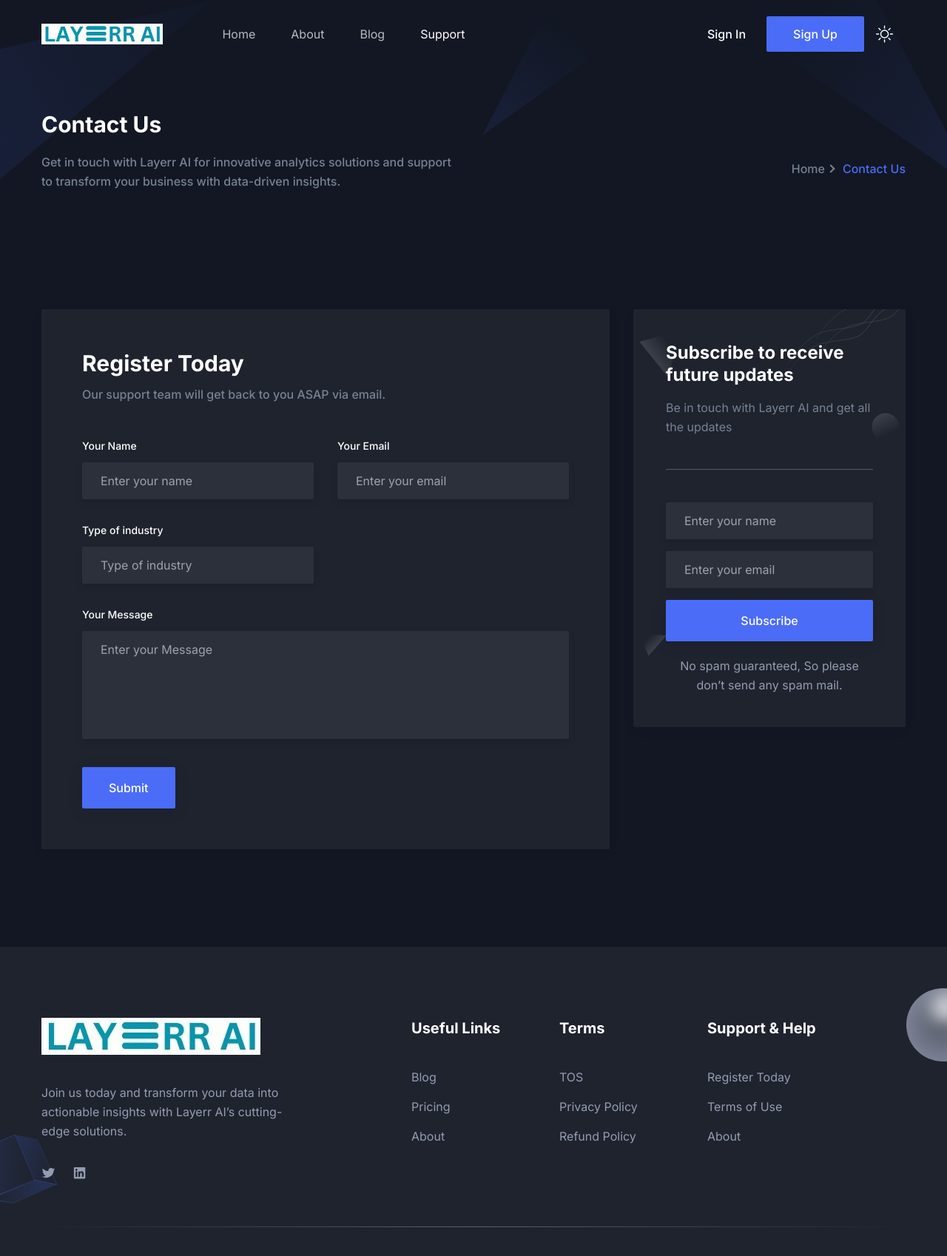
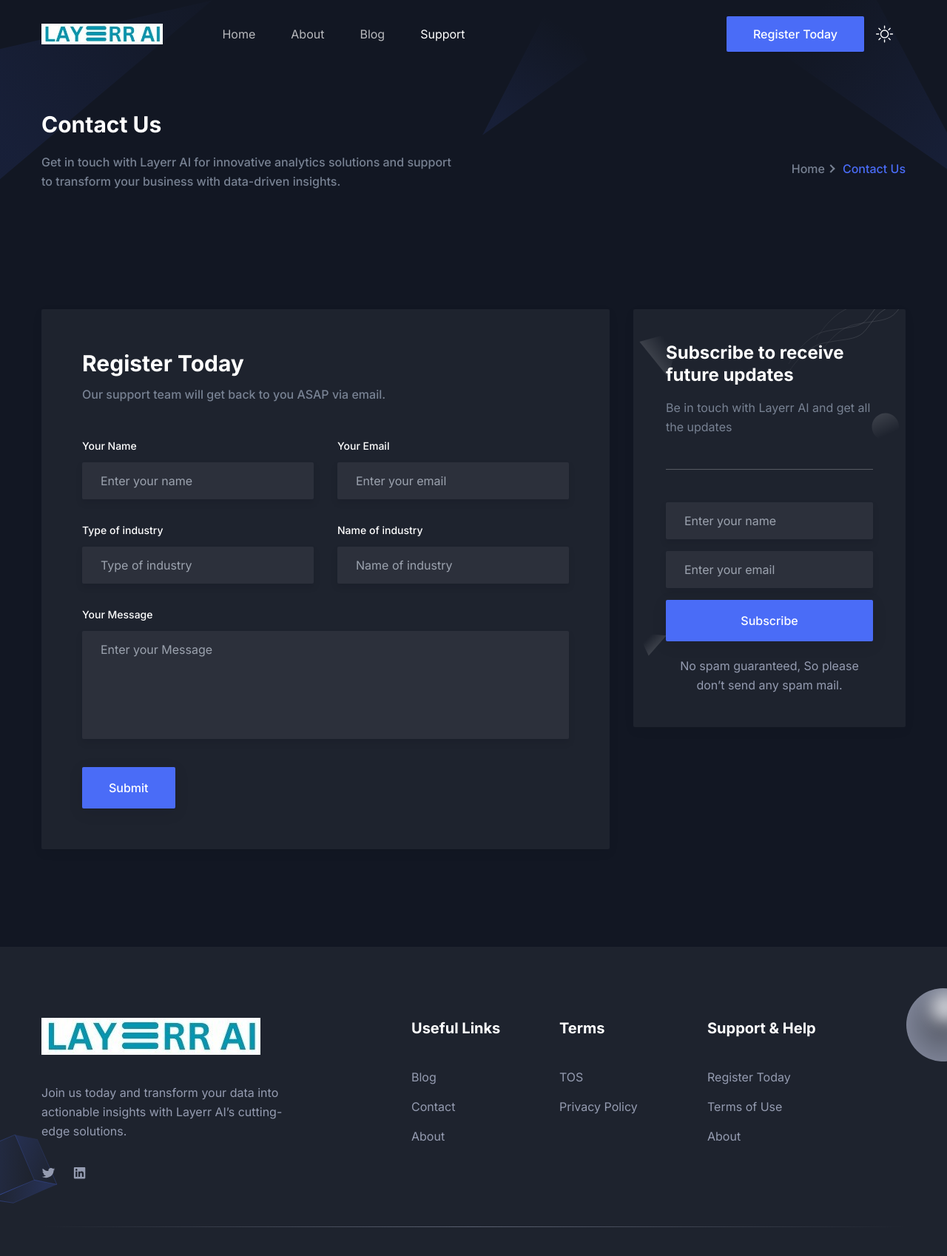
Before and after one commit to Riyazul555/layerr-frontend, a Next.js app: page /contact in a window 1280 px wide. Shown: the top 1698 px of the page at 74% size. Built offline with nearby package versions, Linux system fonts and the light colour scheme.

Commit message:
New Changes added up

```diff
--- a/components/Contact/index.tsx
+++ b/components/Contact/index.tsx
@@ -58,8 +58,23 @@ const Contact = () => {
                         Type of industry
                       </label>
                       <input
-                        type="email"
+                        type="text"
                         placeholder="Type of industry"
+                        className="w-full rounded-sm border border-stroke bg-[#f8f8f8] px-6 py-3 text-base text-body-color outline-none focus:border-primary dark:border-transparent dark:bg-[#2C303B] dark:text-body-color-dark dark:shadow-two dark:focus:border-primary dark:focus:shadow-none"
+                      />
+                    </div>
+                  </div>
+                  <div className="w-full px-4 md:w-1/2">
+                    <div className="mb-8">
+                      <label
+                        htmlFor="nameofindustry"
+                        className="mb-3 block text-sm font-medium text-dark dark:text-white"
+                      >
+                        Name of industry
+                      </label>
+                      <input
+                        type="text"
+                        placeholder="Name of industry"
                         className="w-full rounded-sm border border-stroke bg-[#f8f8f8] px-6 py-3 text-base text-body-color outline-none focus:border-primary dark:border-transparent dark:bg-[#2C303B] dark:text-body-color-dark dark:shadow-two dark:focus:border-primary dark:focus:shadow-none"
                       />
                     </div>
--- a/components/Footer/index.tsx
+++ b/components/Footer/index.tsx
@@ -110,10 +110,10 @@ const Footer = () => {
                   </li>
                   <li>
                     <a
-                      href="/pricing"
+                      href="/contact"
                       className="mb-4 inline-block text-base text-body-color duration-300 hover:text-primary dark:text-body-color-dark dark:hover:text-primary"
                     >
-                      Pricing
+                      Contact
                     </a>
                   </li>
                   <li>
@@ -150,14 +150,14 @@ const Footer = () => {
                       Privacy Policy
                     </a>
                   </li>
-                  <li>
+                  {/* <li>
                     <a
                       href="/"
                       className="mb-4 inline-block text-base text-body-color duration-300 hover:text-primary dark:text-body-color-dark dark:hover:text-primary"
                     >
                       Refund Policy
                     </a>
-                  </li>
+                  </li> */}
                 </ul>
               </div>
             </div>
--- a/components/Header/index.tsx
+++ b/components/Header/index.tsx
@@ -159,17 +159,17 @@ const Header = () => {
                 </nav>
               </div>
               <div className="flex items-center justify-end pr-16 lg:pr-0">
-                <Link
+                {/* <Link
                   href="/signin"
                   className="hidden px-7 py-3 text-base font-medium text-dark hover:opacity-70 dark:text-white md:block"
                 >
                   Sign In
-                </Link>
+                </Link> */}
                 <Link
-                  href="/signup"
+                  href="/contact"
                   className="ease-in-up shadow-btn hover:shadow-btn-hover hidden rounded-sm bg-primary px-8 py-3 text-base font-medium text-white transition duration-300 hover:bg-opacity-90 md:block md:px-9 lg:px-6 xl:px-9"
                 >
-                  Sign Up
+                  Register Today
                 </Link>
                 <div>
                   <ThemeToggler />
--- a/components/Hero/index.tsx
+++ b/components/Hero/index.tsx
@@ -25,7 +25,7 @@ const Hero = () => {
                 </p>
                 <div className="flex flex-col items-center justify-center space-y-4 sm:flex-row sm:space-x-4 sm:space-y-0">
                   <Link
-                    href="https://nextjstemplates.com/templates/saas-starter-startup"
+                    href="/contact"
                     className="rounded-sm bg-primary px-8 py-4 text-base font-semibold text-white duration-300 ease-in-out hover:bg-primary/80"
                   >
                     🔥 Join us today
```
